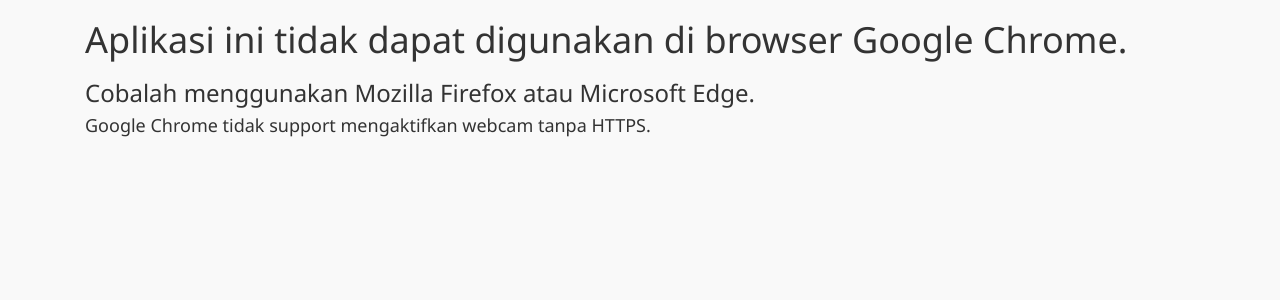
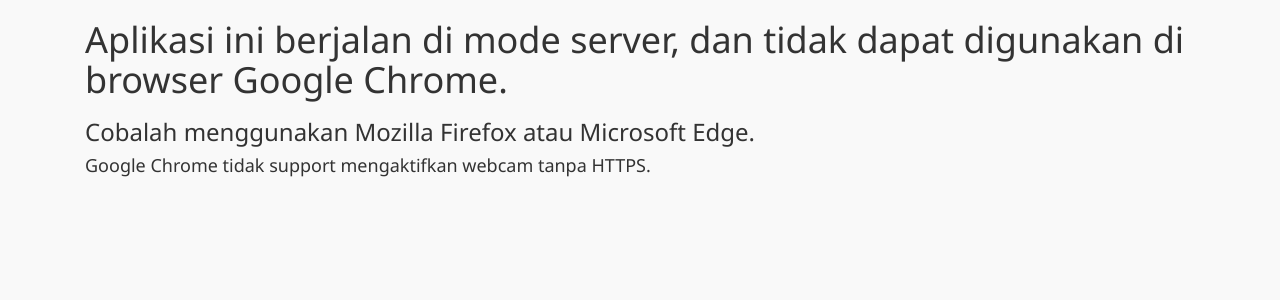
Before and after one commit to ArdianR/PendataanMahasiswaBaru-v1, a CodeIgniter app: the page made by application/views/errors/browser_not_compatible.php in a window 1280 px wide. Shown: the top 300 px of the page. Run offline with CodeIgniter, Linux system fonts and the light colour scheme.

Commit message:
Use Chrome when in cli-server, non-Chrome otherwise

```diff
--- a/application/views/errors/browser_not_compatible.php
+++ b/application/views/errors/browser_not_compatible.php
@@ -15,9 +15,14 @@ defined('BASEPATH') OR exit('No direct script access allowed');
 
 <div class="container">
 	<div class="col-md-12">
-		<h1>Aplikasi ini tidak dapat digunakan di browser Google Chrome.</h1>
-		<h3>Cobalah menggunakan Mozilla Firefox atau Microsoft Edge.</h3>
-		<h4>Google Chrome tidak support mengaktifkan webcam tanpa HTTPS.</h4>
+		<?php if (ENVIRONMENT == 'cli-server') : ?>
+			<h1>Aplikasi ini berjalan di mode lokal, dan hanya dapat dignakan dengan Google Chrome.</h1>
+			<h4>Menggunakan Google Chrome di mode lokal membantu pengaktifan webcam yang lebih baik.</h4>
+		<?php else : ?>
+			<h1>Aplikasi ini berjalan di mode server, dan tidak dapat digunakan di browser Google Chrome.</h1>
+			<h3>Cobalah menggunakan Mozilla Firefox atau Microsoft Edge.</h3>
+			<h4>Google Chrome tidak support mengaktifkan webcam tanpa HTTPS.</h4>
+		<?php endif; ?>
 	</div>
 </div>
 
```
Also changed, not shown: application/controllers/Mahasiswa.php (+7 -1 lines).
